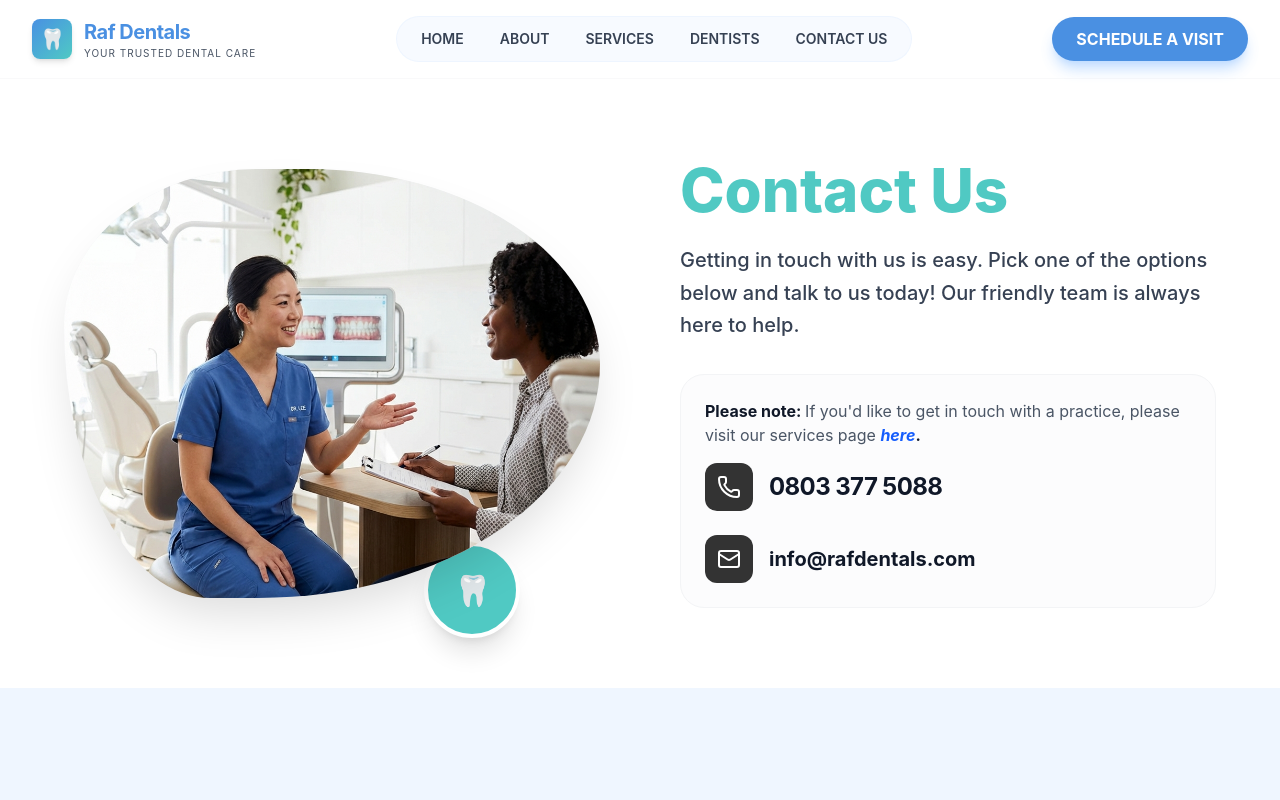
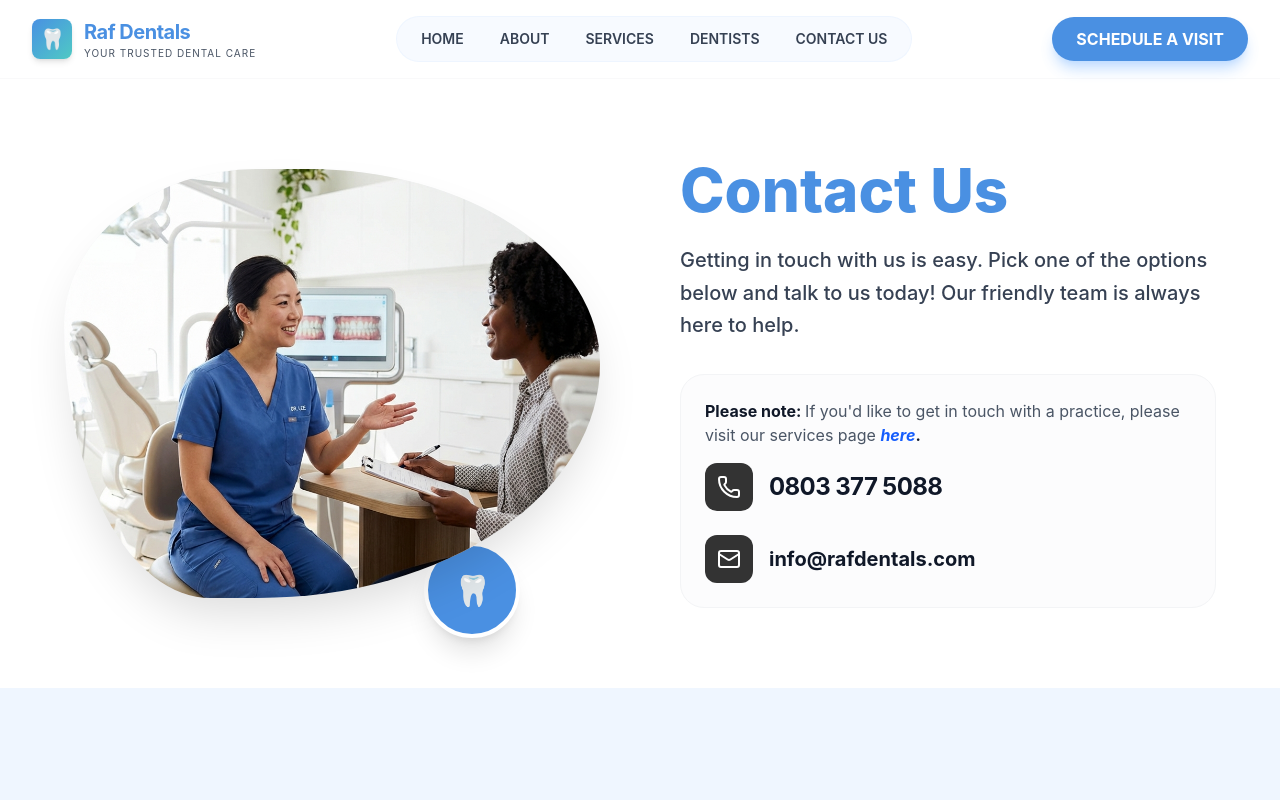
Before and after one commit to OkoroJesse/dentist, a React (Vite) app: page /contact in a window 1280 px wide. Shown: the top 800 px of the page. Built offline with nearby package versions, Linux system fonts and the light colour scheme.

Commit message:
Update Contact Us heading color to brand blue

```diff
--- a/src/app/pages/Contact.tsx
+++ b/src/app/pages/Contact.tsx
@@ -25,7 +25,7 @@ export default function ContactPage() {
                             <div className="absolute top-1/2 -right-10 w-48 h-48 bg-teal-50 rounded-full blur-3xl -z-10"></div>
 
                             {/* Small decorative circle image if needed, or just a teal circle */}
-                            <div className="absolute -bottom-10 right-20 w-24 h-24 bg-[#50C9C3] rounded-full border-4 border-white shadow-xl flex items-center justify-center -z-0">
+                            <div className="absolute -bottom-10 right-20 w-24 h-24 bg-[#4A90E2] rounded-full border-4 border-white shadow-xl flex items-center justify-center -z-0">
                                 <span className="text-white text-3xl font-bold">🦷</span>
                             </div>
                         </div>
@@ -33,7 +33,7 @@ export default function ContactPage() {
                         {/* Right: Content */}
                         <div className="w-full md:w-1/2 space-y-8 animate-in slide-in-from-right duration-700">
                             <div>
-                                <h1 className="text-5xl md:text-6xl font-extrabold text-[#50C9C3] mb-6">
+                                <h1 className="text-5xl md:text-6xl font-extrabold text-[#4A90E2] mb-6">
                                     Contact Us
                                 </h1>
                                 <p className="text-lg md:text-xl text-gray-700 leading-relaxed font-medium">
```
